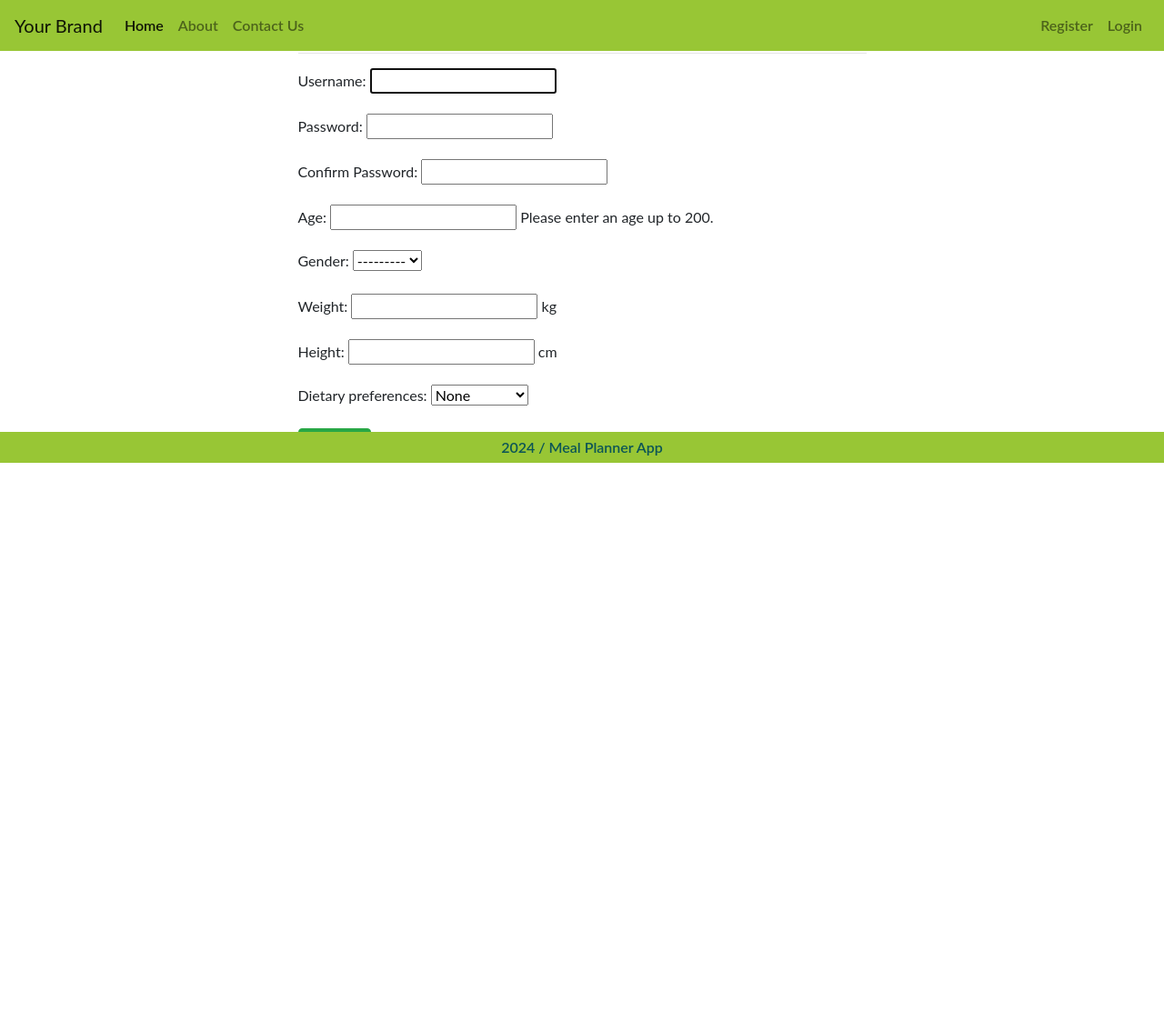
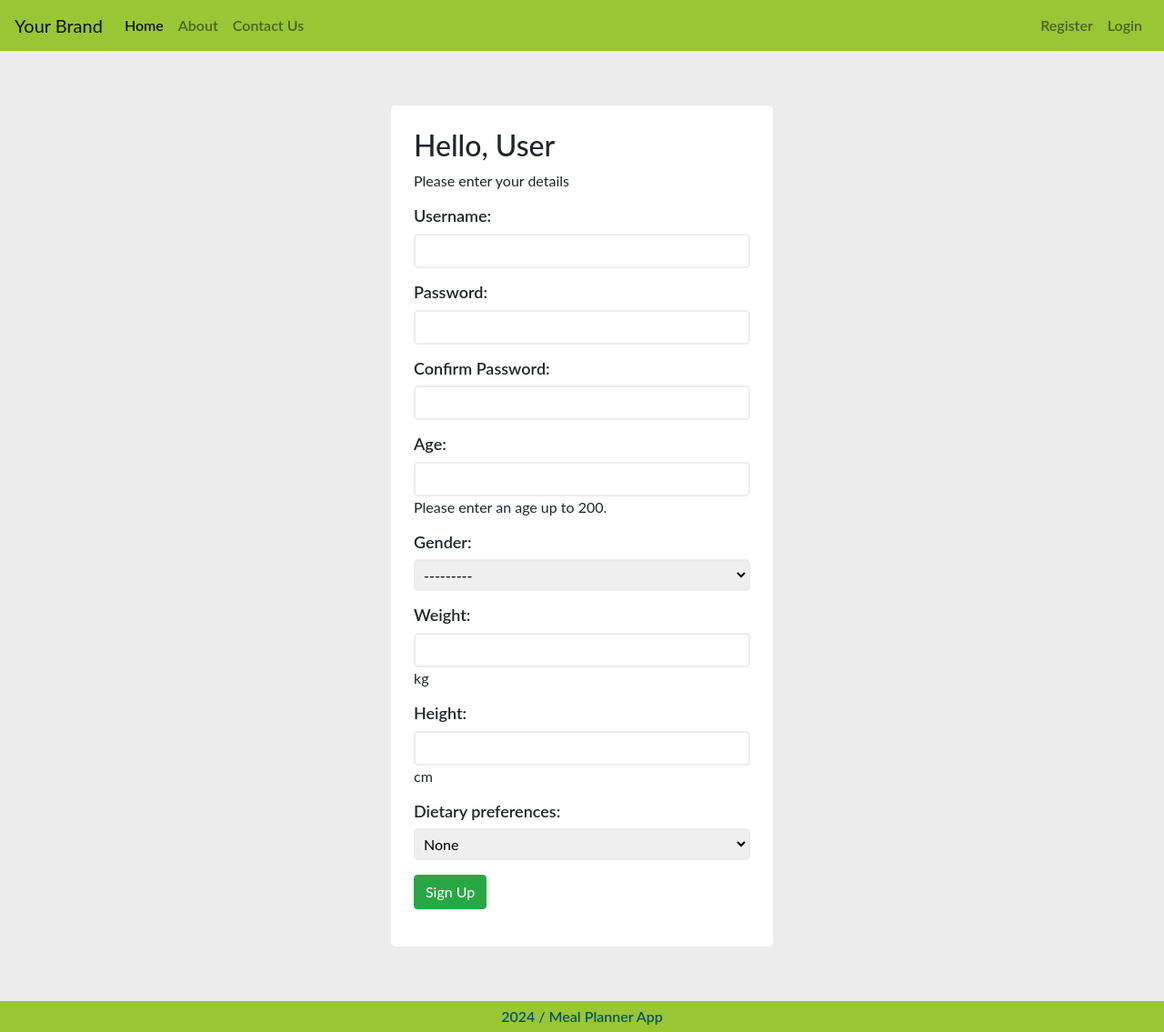
Before and after one commit to Fran-Y/AI_Powered_Meal_Planning_App, a Django app: page /register in a window 1280 px wide. Shown: the whole page at 91% size. Before the commit the page ends 509 px from the top, so only its background shows below. Run offline with Django 4.2, Linux system fonts and the light colour scheme; some libraries are stand-ins or nearby versions.

Commit message:
template updated

```diff
--- a/mealPlanningMain/static/css/style.css
+++ b/mealPlanningMain/static/css/style.css
@@ -163,7 +163,9 @@ header{
 
 footer{
     position: relative;
+    background: rgb(152, 198, 53);
     width: 100%;
+    top: 56px;
 }
 
 footer p{
@@ -174,11 +176,11 @@ footer p{
 }
 
 footer .footer-section-content{
-    position: absolute;
+    position: relative;
     width: 100%;
-    bottom: 0;
+    /*bottom: 0;*/
     padding: 5px 0;
-    background: rgb(152, 198, 53);
+    /*background: rgb(152, 198, 53);*/
 }
 
 /* -- Login page -- */
@@ -189,14 +191,15 @@ footer .footer-section-content{
     align-items: center; */
     padding: 60px 0;
     background-color: #ececec;
-    height: 100vh;
+    min-height: 100vh;
+    top: 56px;
 }
 
 .login-form-section-content{
-    position: absolute;
+    position: relative;
     top: 50%;
     left: 50%;
-    transform: translate(-50%, -50%);
+    transform: translate(-50%, 0%);
     max-width: 450px;
     width: 100%;
 }
@@ -213,10 +216,33 @@ footer .footer-section-content{
     width: 100%;
     height: 450px;
     border-radius: 5px;
+    padding: 25px;
+}
+
+#register-form{
+    display: inline-block;
+    max-width: 450px;
     width: 100%;
+    /*height: 450px;*/
+    border-radius: 5px;
     padding: 25px;
 }
 
 .form-field{
 
 }
+
+form.form-section label{
+    display: block;
+    font-size: 18px;
+    font-weight: 600;
+    line-height: 1.2;
+}
+
+form.form-section input, form.form-section select{
+    border: 2px solid #ececec;
+    border-radius: 5px;
+    padding: 5px 5px;
+    width: 100%;
+    outline: none;
+}
--- a/mealPlanningMain/templates/login.html
+++ b/mealPlanningMain/templates/login.html
@@ -14,8 +14,8 @@
                         </div>
                     {% endfor %}
                 {% endif %}
-                <form method="POST" action="{% url 'login' %}" id="login-form" class="form-section">
-                    <div class="header-field">
+                <form method="POST" action="{% url 'login' %}" id="login-form" class="form-section login">
+                    <div class="header-field mb-2">
                         <h2>Hello, User</h2>
                         <p>Please enter your details</p>
                     </div>
--- a/mealPlanningMain/templates/register.html
+++ b/mealPlanningMain/templates/register.html
@@ -4,23 +4,43 @@
 {% block title %}{% trans 'Register' %}{% endblock %}
 
 {% block content %}
-<div class="row">
-    <div class="col-12 text-center">
-        <h3>{% trans "Sign Up" %}</h3>
-    </div>
-</div>
 
-<div class="row">
-    <div class="col-sm-12 col-lg-6 col-md-6 offset-lg-3 offset-md-3">
-        <hr>
-        <form class="register" method="POST" action="{% url 'register' %}">
-            {% csrf_token %}
-            {{ form.as_p }}
+    <section class="login-form-section">
+        <div class="login-form-section-content">
+            <div class="container">
+                <form method="POST" action="{% url 'register' %}" id="register-form" class="form-section register">
+                    <div class="header-field mb-2">
+                        <h2>Hello, User</h2>
+                        <p>Please enter your details</p>
+                    </div>
+                    {% csrf_token %}
+                    {{ form.as_p }}
+                    <div class="form-field d-flex flex-row my-3">
+                        <button class="btn btn-success" type="submit">{% trans "Sign Up" %}</button>
+                    </div>
+                </form>
+            </div>
+        </div>
+    </section>
 
-            <button class="btn btn-success" type="submit">{% trans "Sign Up" %}</button>
-        </form>
-    </div>
-</div>
+
+{#<div class="row">#}
+{#    <div class="col-12 text-center">#}
+{#        <h3>{% trans "Sign Up" %}</h3>#}
+{#    </div>#}
+{#</div>#}
+{##}
+{#<div class="row">#}
+{#    <div class="col-sm-12 col-lg-6 col-md-6 offset-lg-3 offset-md-3">#}
+{#        <hr>#}
+{#        <form class="register" method="POST" action="{% url 'register' %}">#}
+{#            {% csrf_token %}#}
+{#            {{ form.as_p }}#}
+{##}
+{#            <button class="btn btn-success" type="submit">{% trans "Sign Up" %}</button>#}
+{#        </form>#}
+{#    </div>#}
+{#</div>#}
 
 <script>
     document.getElementById('id_username').focus();
```
